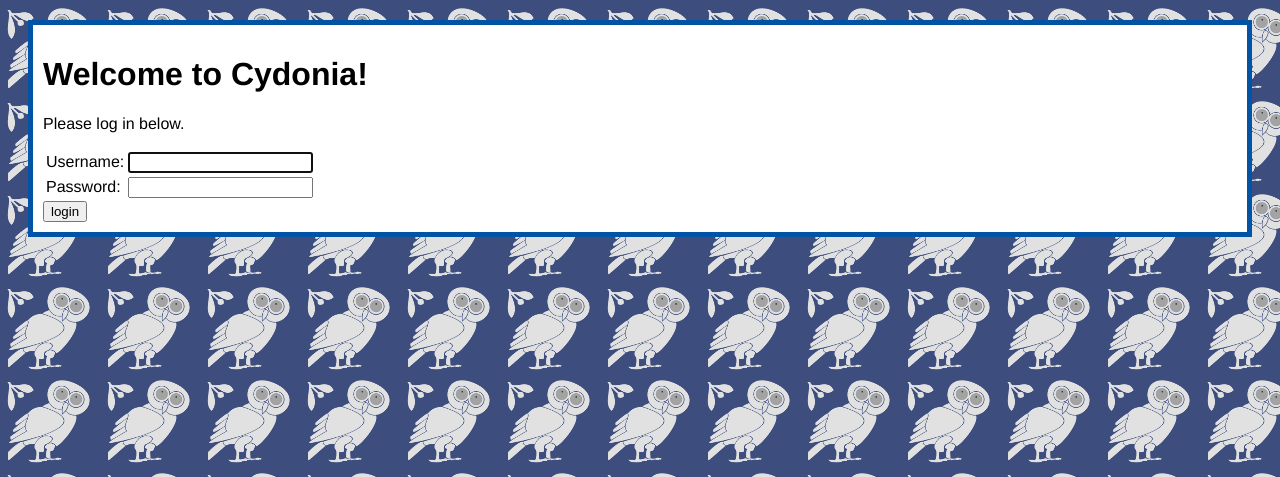
After one commit to gef756/cydonia, a Django app: page /main/login/ in a window 1280 px wide. The commit adds this page. Shown: the top 477 px of the page. Run offline with Django 3.2, Linux system fonts and the light colour scheme; parts of the project's set-up code (start-up, migrations or seed data) failed here and were passed over.

Commit message:
basic login logout functionality

```diff
--- a/cydonia/settings.py
+++ b/cydonia/settings.py
@@ -166,6 +166,11 @@ LOGGING = {
     }
 }
 
+# Login Settings
+LOGIN_REDIRECT_URL = 'cydoniaapp.views.profile'
+LOGIN_URL = 'login'
+LOGOUT_URL = 'logout'
+
 # Import settings from local_settings.py
 try:
     from local_settings import *
--- a/cydoniaapp/static/cydoniaapp/style.css
+++ b/cydoniaapp/static/cydoniaapp/style.css
@@ -208,3 +208,10 @@ div#gradebook_controls #search_bar .search_button {
   font-size: 70%;
   height: 70%;
 }
+
+.form_errors {
+  background: #fcc;
+  color: #b00;
+  border-radius: 5px;
+  padding: 5px 10px;
+}
--- /dev/null
+++ b/cydoniaapp/templates/cydoniaapp/base.html
@@ -0,0 +1,13 @@
+<!DOCTYPE html>
+{% load staticfiles %}
+<title>{% block title %}Hello world {% endblock %}</title>
+<link rel="stylesheet" href="{% static "cydoniaapp/style.css" %}">
+
+<div id="container">
+  {% block container %}
+  <h1>Cydonia Application</h1>
+  <p>Hello world!
+  {% endblock %}
+</div>
+<script src="{% static "cydoniaapp/jquery-1.11.0.min.js" %}"></script>
+{% block scripts %}{% endblock %}
--- /dev/null
+++ b/cydoniaapp/templates/registration/login.html
@@ -0,0 +1,32 @@
+{% extends "cydoniaapp/base.html" %}
+
+{% block title %}Cydonia - Login{% endblock %}
+
+{% block container %}
+
+<h1>Welcome to Cydonia!</h1>
+
+{% if form.errors %}
+<p class="form_errors">Your username and password didn't match. Please try again.
+{% endif %}
+
+<p>Please log in below.
+
+<form method="post" action ="{% url 'django.contrib.auth.views.login' %}">
+  {% csrf_token %}
+  <table>
+    <tr>
+      <td>{{ form.username.label_tag }}
+      <td>{{ form.username }}
+    </tr>
+    <tr>
+      <td>{{ form.password.label_tag }}
+      <td>{{ form.password }}
+    </tr>
+  </table>
+
+  <input type="submit" value="login">
+  <input type="hidden" name="next" value="{{ next }}">
+</form>
+
+{% endblock %}
--- a/cydoniaapp/urls.py
+++ b/cydoniaapp/urls.py
@@ -3,4 +3,7 @@ from cydoniaapp import views
 
 urlpatterns = patterns('',
     url(r'^$', views.index, name='index'),
+    url(r'^login/$', 'django.contrib.auth.views.login', name='login'),
+    url(r'^profile/$', views.profile, name='profile'),
+    url(r'^logout/$', 'django.contrib.auth.views.logout', {'next_page': '/'}, name='logout'),
 )
```
Also changed, not shown: cydoniaapp/templates/cydoniaapp/index.html (+5 -8 lines), cydoniaapp/templates/cydoniaapp/profile.html (added, +7 -0 lines), cydoniaapp/views.py (+7 -0 lines).
